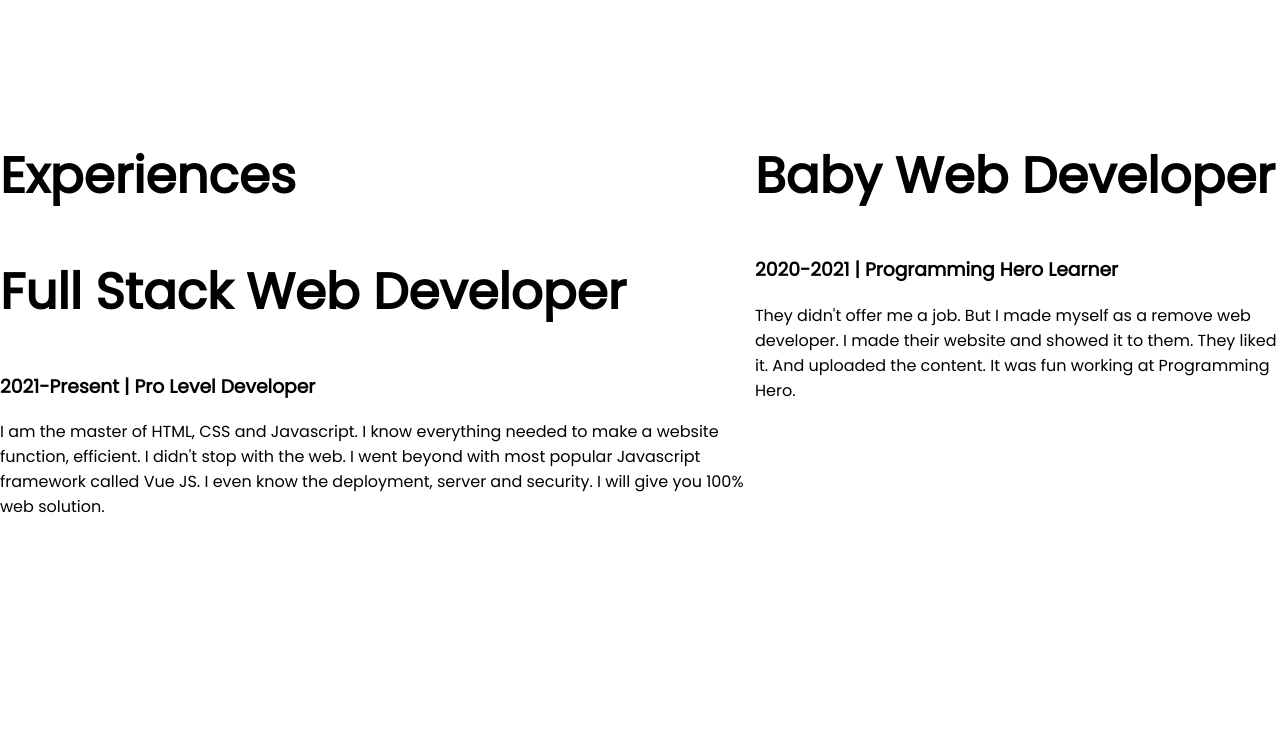
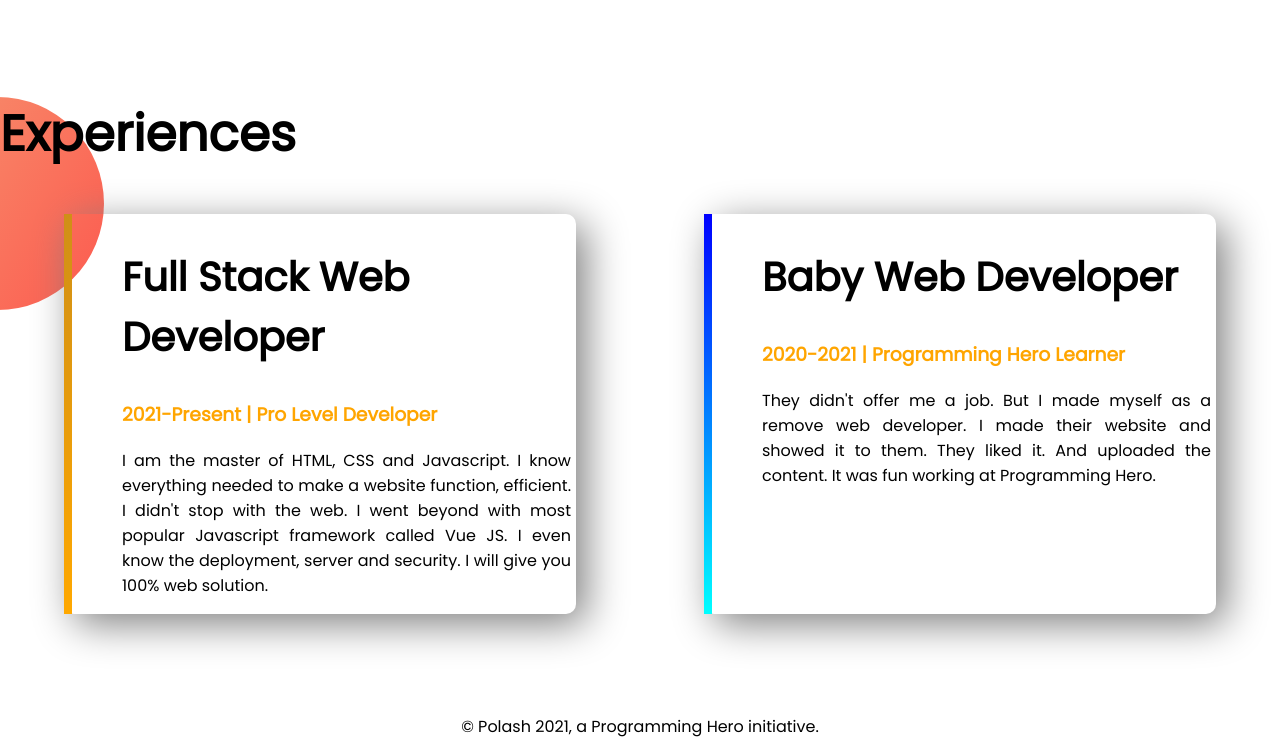
Before and after one commit to Polash9000/my-fortfolio, a plain HTML site: page index.html in a window 1280 px wide. Shown: the part 1017-1772 px from the top of the page. Before the commit the page ends 1652 px from the top, so only its background shows below. Drawn offline with Linux system fonts and the light colour scheme.

Commit message:
portfolio complete

```diff
--- a/index.html
+++ b/index.html
@@ -13,45 +13,62 @@
 </head>
 
 <body>
-<section class="top-banner">
+    <section class="top-banner flexible-container">
 
         <div class="half-width">
             <h1>Welcome To</h1>
             <h1><span class="orange-color">Polash</span> World!</h1>
             <h3>Build Climber and Train Stopper</h3>
-        <p>You might saw me jumping, climbing buildings, and stopping trains. But nobody pays me a dime for that work.
-            That's why I am learning and mastering web development. I will not stop until I become the Web Development
+            <p class="para-justify">You might saw me jumping, climbing buildings, and stopping trains. But nobody pays
+                me a dime for that
+                work.
+                That's why I am learning and mastering web development. I will not stop until I become the Web
+                Development
                 Hero.</p>
-            <a class="link-button" target="_blank" href="https://www.linkedin.com/in/abu-bakkar-siddique-007752181" alt="linkedin-profile">HIRE ME</a>
+            <a class="link-button" target="_blank" href="https://www.linkedin.com/in/abu-bakkar-siddique-007752181"
+                alt="linkedin-profile">HIRE ME</a>
         </div>
         <div class="half-width">
             <img src="images/my-bg.png" alt="My Picture">
         </div>
     </section>
-<section class="dream-big">
+    <section class="dream-big flexible-container">
         <div class="half-width">
             <img src="images/my-bg2.png" alt="">
         </div>
         <div class="half-width">
             <h1>Dream Big</h1>
             <h3>Become a web developer</h3>
-        <p>I already learned the basic HTML and CSS. I can build any simple website. I can even teach my grandma how to make simple website. My goal is to build 3 websites and learn advanced topics.</p>
+            <p class="para-justify">I already learned the basic HTML and CSS. I can build any simple website. I can even
+                teach my grandma how
+                to make simple website. My goal is to build 3 websites and learn advanced topics.</p>
             <a class="link-button" target="_blank" href="#">DOWNLOAD RESUME</a>
         </div>
     </section>
     <section class="experience-area">
-    <div>
         <h1>Experiences</h1>
-        <h1>Full Stack Web Developer</h1>
-        <h3>2021-Present | Pro Level Developer</h3>
-        <p>I am the master of HTML, CSS and Javascript. I know everything needed to make a website function, efficient. I didn't stop with the web. I went beyond with most popular Javascript framework called Vue JS. I even know the deployment, server and security. I will give you 100% web solution.</p>
+        <div class="flexible-container">
+            <div id="full-stack" class="experience-item">
+                <h2>Full Stack Web Developer</h2>
+                <h3 class="orange-color">2021-Present | Pro Level Developer</h3>
+                <p class="para-justify">I am the master of HTML, CSS and Javascript. I know everything needed to make a
+                    website function,
+                    efficient. I didn't stop with the web. I went beyond with most popular Javascript framework called
+                    Vue
+                    JS. I even know the deployment, server and security. I will give you 100% web solution.</p>
             </div>
-    <div>
-        <h1>Baby Web Developer</h1>
-        <h3>2020-2021 | Programming Hero Learner</h3>
-        <p>They didn't offer me a job. But I made myself as a remove web developer. I made their website and showed it to them. They liked it. And uploaded the content. It was fun working at Programming Hero.</p>
+            <div id="baby-web" class="experience-item">
+                <h2>Baby Web Developer</h2>
+                <h3 class="orange-color">2020-2021 | Programming Hero Learner</h3>
+                <p class="para-justify">They didn't offer me a job. But I made myself as a remove web developer. I made
+                    their website and showed
+                    it to them. They liked it. And uploaded the content. It was fun working at Programming Hero.</p>
+            </div>
         </div>
     </section>
+    <footer>
+        <p>&copy; Polash 2021, a Programming Hero initiative.</p>
+    </footer>
 </body>
 
 </html>
--- a/style.css
+++ b/style.css
@@ -5,10 +5,17 @@ body{
 h1{
     font-size: 50px;
 }
+h2{
+    font-size: 40px;
+}
+.para-justify{
+    text-align: justify;
+    padding-right: 5px;
+}
 .orange-color{
   color: orange;
 }
-section{
+.flexible-container{
     display: flex;
     margin-bottom: 100px;
 }
@@ -26,8 +33,6 @@ section{
     border-radius: 5px;
     color: white;
     font-weight: 700;
-
-
 }
 .top-banner{
     background-image: url(images/top-banner.png);
@@ -39,5 +44,27 @@ section{
     background-position: right;
 }
 .experience-area{
-    display: flex;
+    background-image: url(images/exp-bg.png);
+    background-repeat: no-repeat;
 }
+.experience-item{
+    width: 40%;
+    margin-left: 5%;
+    margin-right: 5%;
+    padding-left: 50px;
+    border-radius: 10px;
+    box-shadow: 10px 10px 40px gray;
+}
+#full-stack{
+    border-left: 8px solid;
+    border-image: linear-gradient(rgb(207, 143, 23), #ffa800);
+    border-image-slice: 1;
+}
+#baby-web{
+    border-left: 8px solid;
+    border-image: linear-gradient(blue, cyan);
+    border-image-slice: 1;
+}
+footer p{
+    text-align: center;
+}
```
Also changed, not shown: images/jhankar.png (deleted), images/jhankar2.png (deleted), showoff/1625334426445.png (deleted), showoff/1625334426453.png (deleted), showoff/1625334841236.png (deleted). Lines whose indentation alone changed are shown as unchanged.
